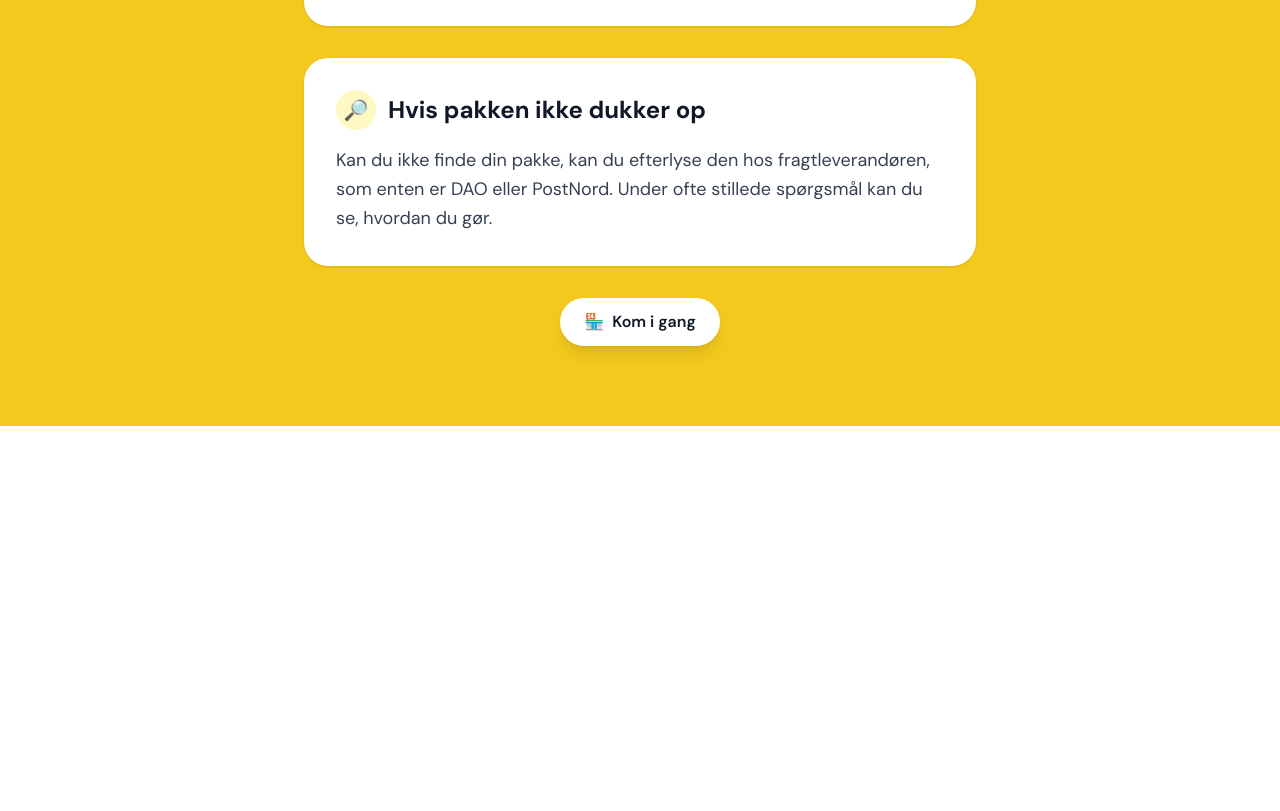
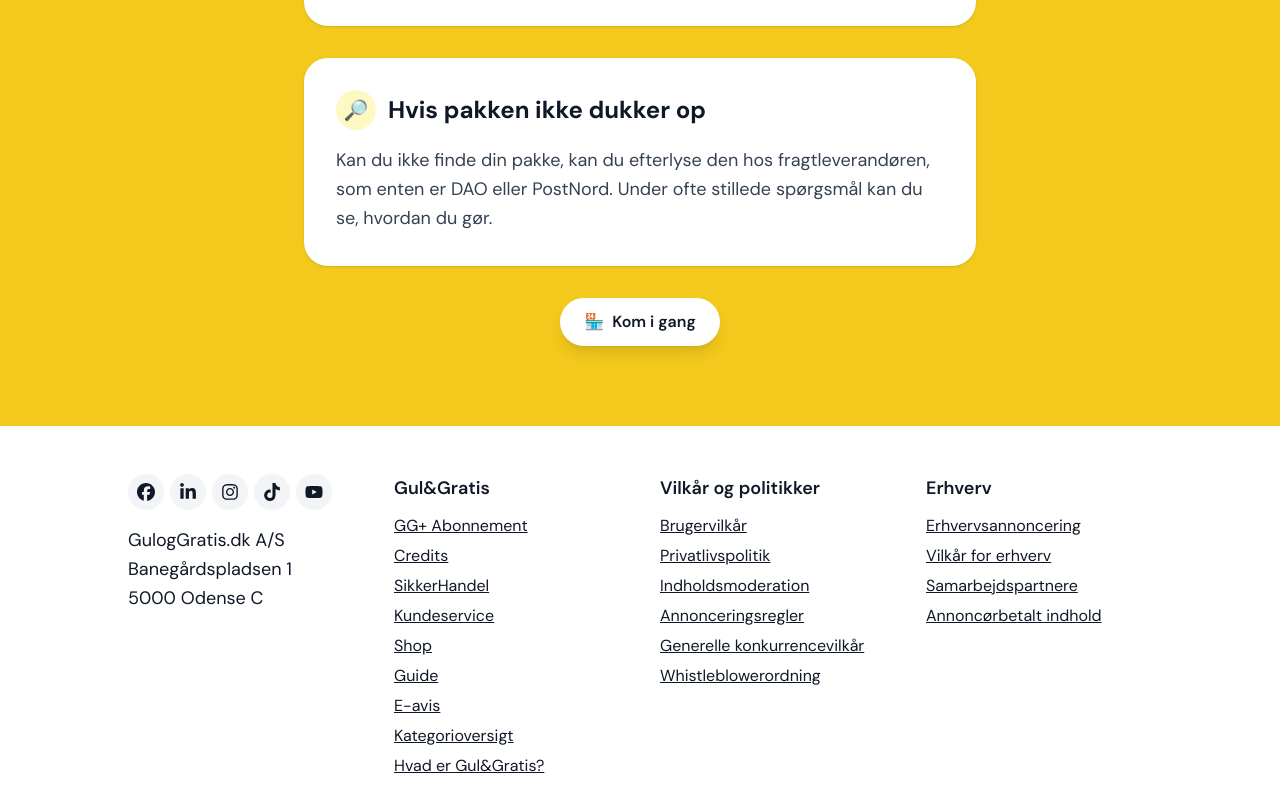
Before and after one commit to khojgaardkroyer-stack/guloggartis, a React (Vite) app: page / in a window 1280 px wide. Shown: the part 1069-1880 px from the top of the page. Before the commit the page ends 1495 px from the top, so only its background shows below. Built offline with nearby package versions, Linux system fonts and the light colour scheme.

Commit message:
Add Gul&Gratis footer and hide closed drawer shadow
Co-Authored-By: Claude Opus 5.5 <noreply@anthropic.com>
Claude-Session: https://claude.ai/code/session_01Daou4s8jKBJt4T1tELkRRS

```diff
--- a/package.json
+++ b/package.json
@@ -11,7 +11,8 @@
   },
   "dependencies": {
     "react": "^19.3.1",
-    "react-dom": "^19.3.1"
+    "react-dom": "^19.3.1",
+    "react-icons": "^5.7.0"
   },
   "devDependencies": {
     "@tailwindcss/vite": "^4.3.3",
--- a/src/App.tsx
+++ b/src/App.tsx
@@ -1,6 +1,7 @@
 import ggLogo from './assets/gg-logo.svg'
 import logo from './assets/gul-og-gratis-logo.png'
 import FaqDrawer from './components/FaqDrawer'
+import Footer from './components/Footer'
 import TextSection from './components/TextSection'
 import { faqs, sections } from './content'
 
@@ -8,6 +9,7 @@ const GUL_OG_GRATIS_URL = 'https://www.guloggratis.dk/'
 
 function App() {
   return (
+    <>
       <main className="relative min-h-screen bg-[#F3C91D] px-4 pt-16 pb-24 text-gray-900 sm:py-20">
         <div
           aria-hidden="true"
@@ -52,6 +54,8 @@ function App() {
         </div>
         <FaqDrawer title="Ofte stillede spørgsmål" faqs={faqs} />
       </main>
+      <Footer />
+    </>
   )
 }
 
--- a/src/components/FaqDrawer.tsx
+++ b/src/components/FaqDrawer.tsx
@@ -48,7 +48,7 @@ function FaqDrawer({ title, faqs }: Props) {
         aria-modal="true"
         aria-label={title}
         inert={!open}
-        className={`fixed inset-y-0 left-0 z-40 flex w-full max-w-md flex-col bg-white shadow-xl transition-transform duration-300 ${open ? 'translate-x-0' : '-translate-x-full'}`}
+        className={`fixed inset-y-0 left-0 z-40 flex w-full max-w-md flex-col bg-white transition duration-300 ${open ? 'translate-x-0 shadow-xl' : '-translate-x-full'}`}
       >
         <div className="flex items-center justify-between gap-4 border-b border-gray-200 p-6">
           <h2 className="text-2xl font-bold">{title}</h2>
--- /dev/null
+++ b/src/components/Footer.tsx
@@ -0,0 +1,97 @@
+import { FaFacebook, FaInstagram, FaLinkedinIn, FaTiktok, FaYoutube } from 'react-icons/fa6'
+
+// TODO: replace with the real Gul&Gratis URLs
+const GUL_OG_GRATIS_URL = 'https://www.guloggratis.dk/'
+
+const socials = [
+  { name: 'Facebook', icon: FaFacebook },
+  { name: 'LinkedIn', icon: FaLinkedinIn },
+  { name: 'Instagram', icon: FaInstagram },
+  { name: 'TikTok', icon: FaTiktok },
+  { name: 'YouTube', icon: FaYoutube },
+]
+
+const columns = [
+  {
+    title: 'Gul&Gratis',
+    links: [
+      'GG+ Abonnement',
+      'Credits',
+      'SikkerHandel',
+      'Kundeservice',
+      'Shop',
+      'Guide',
+      'E-avis',
+      'Kategorioversigt',
+      'Hvad er Gul&Gratis?',
+    ],
+  },
+  {
+    title: 'Vilkår og politikker',
+    links: [
+      'Brugervilkår',
+      'Privatlivspolitik',
+      'Indholdsmoderation',
+      'Annonceringsregler',
+      'Generelle konkurrencevilkår',
+      'Whistleblowerordning',
+    ],
+  },
+  {
+    title: 'Erhverv',
+    links: [
+      'Erhvervsannoncering',
+      'Vilkår for erhverv',
+      'Samarbejdspartnere',
+      'Annoncørbetalt indhold',
+    ],
+  },
+]
+
+function Footer() {
+  return (
+    <footer className="relative bg-white px-4 pt-12 pb-24 text-gray-900 sm:pb-12">
+      <div className="mx-auto grid max-w-5xl gap-10 sm:grid-cols-2 lg:grid-cols-4">
+        <div className="space-y-4">
+          <ul className="flex flex-wrap gap-1.5">
+            {socials.map(({ name, icon: Icon }) => (
+              <li key={name}>
+                <a
+                  href={GUL_OG_GRATIS_URL}
+                  aria-label={name}
+                  className="flex size-9 items-center justify-center rounded-full bg-gray-100 text-lg transition hover:bg-gray-200"
+                >
+                  <Icon aria-hidden="true" />
+                </a>
+              </li>
+            ))}
+          </ul>
+          <address className="text-lg leading-relaxed not-italic">
+            GulogGratis.dk A/S
+            <br />
+            Banegårdspladsen 1
+            <br />
+            5000 Odense C
+          </address>
+        </div>
+
+        {columns.map((column) => (
+          <nav key={column.title} aria-label={column.title}>
+            <h2 className="mb-3 text-lg font-semibold">{column.title}</h2>
+            <ul className="space-y-1.5">
+              {column.links.map((link) => (
+                <li key={link}>
+                  <a href={GUL_OG_GRATIS_URL} className="underline hover:no-underline">
+                    {link}
+                  </a>
+                </li>
+              ))}
+            </ul>
+          </nav>
+        ))}
+      </div>
+    </footer>
+  )
+}
+
+export default Footer
```
Also changed, not shown: 1 other file (tests, documents, lock files or other folders). Lines whose indentation alone changed are shown as unchanged.
